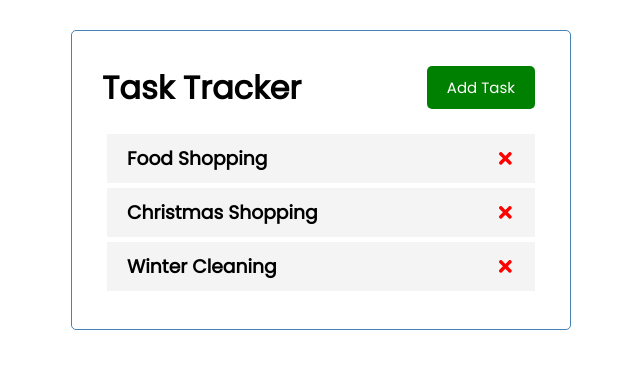
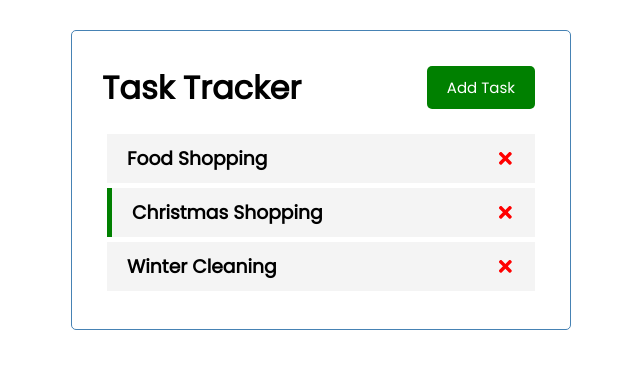
Before and after one commit to hayleyrobin/react-task-tracker, a React (Create React App) app: page / in a window 1280 px wide. Shown: the top 368 px of the page, without its empty margins (319-959 px from the left). Built offline with nearby package versions, Linux system fonts and the light colour scheme.

Commit message:
add conditional class for task reminder styling

```diff
--- a/src/components/Task.js
+++ b/src/components/Task.js
@@ -1,7 +1,7 @@
 import {FaTimes} from 'react-icons/fa';
 const Task = ({task, onDelete, onToggle}) =>{
     return (
-        <div className="task" onDoubleClick={() => onToggle(task.id)}>
+        <div className={`task ${task.reminder ? 'reminder' : ''}`} onDoubleClick={() => onToggle(task.id)}>
             <h3>{task.text}
                 <FaTimes style={{ color: 'red', cursor: 'pointer' }} onClick={() => onDelete(task.id)} />
             </h3>
```
